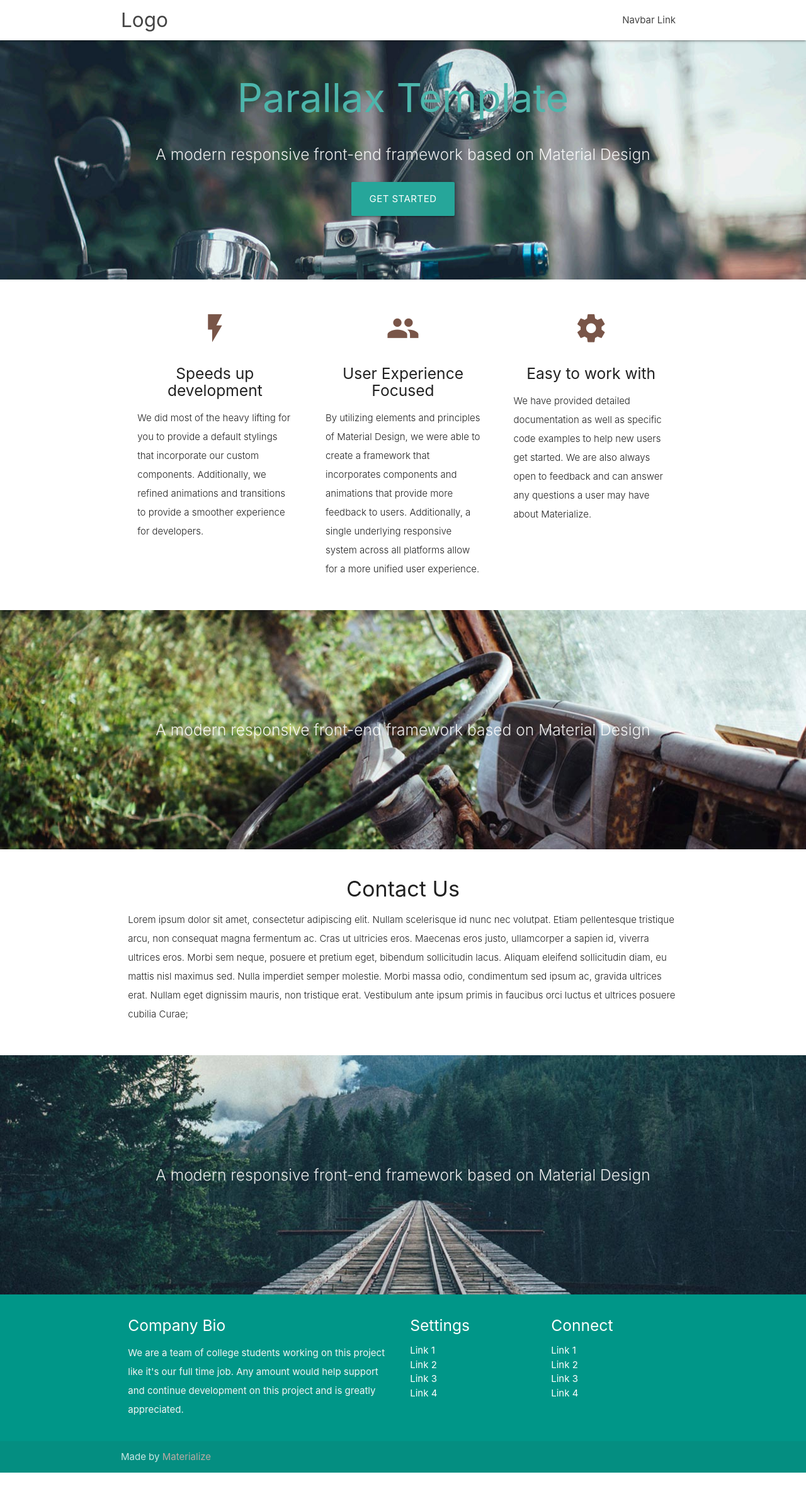
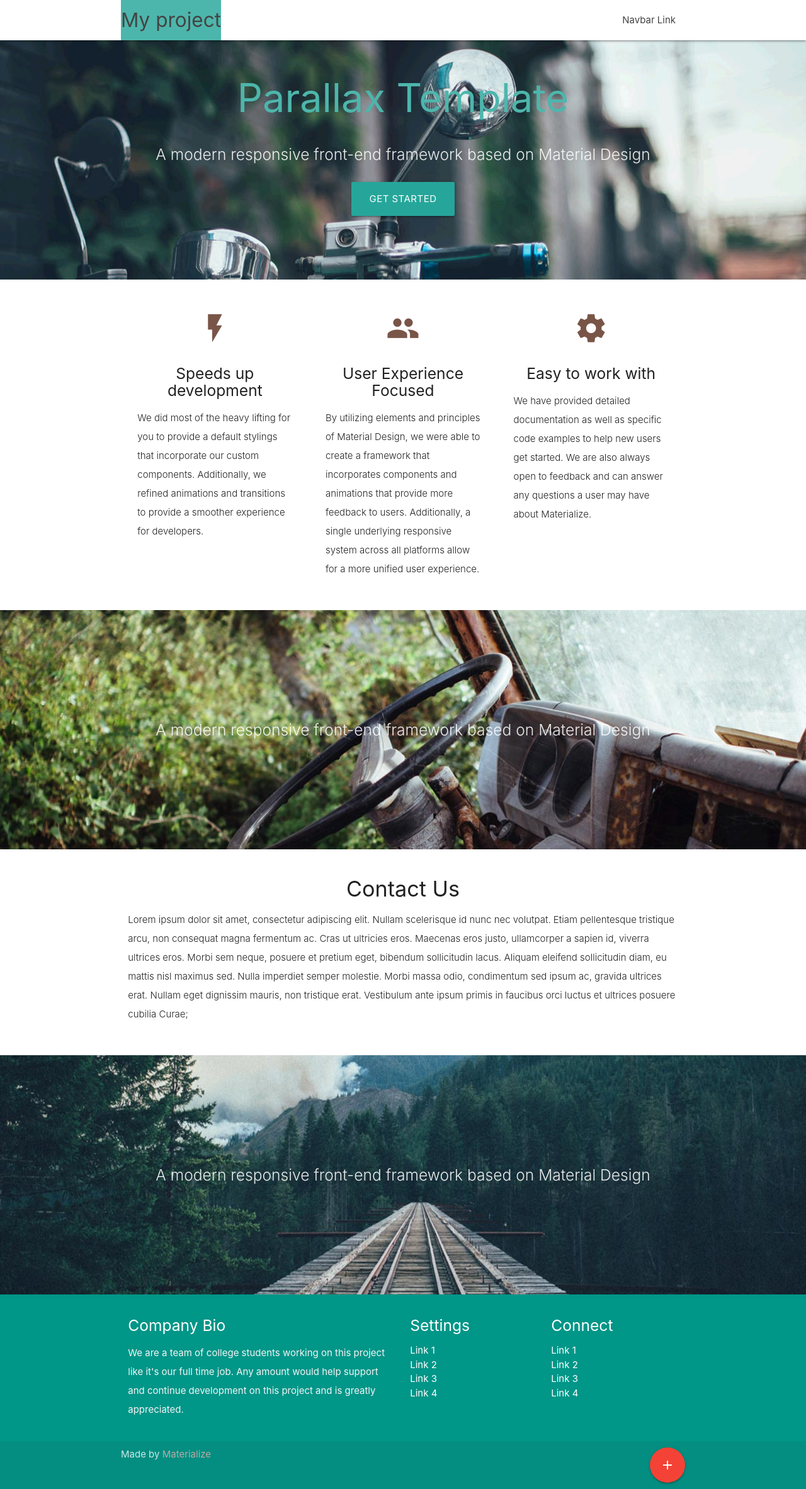
Before and after one commit to waxa-10/my_init_project, a website: page index.html in a window 1280 px wide. Shown: the whole page at 63% size. Before the commit the page ends 2339 px from the top, so only its background shows below. Drawn offline with nearby package versions, Linux system fonts and the light colour scheme.

Commit message:
Created footer button & changed logo color

```diff
--- a/index.html
+++ b/index.html
@@ -12,8 +12,8 @@
 </head>
 <body>
   <nav class="white" role="navigation">
-    <div class="nav-wrapper container">
-      <a id="logo-container" href="#" class="brand-logo">Logo</a>
+    <div class="nav-wrapper container ">
+      <a id="logo-container" href="#" class="brand-logo teal lighten-2">My project</a>
       <ul class="right hide-on-med-and-down">
         <li><a href="#">Navbar Link</a></li>
       </ul>
@@ -150,6 +150,7 @@
     <div class="footer-copyright">
       <div class="container">
       Made by <a class="brown-text text-lighten-3" href="http://materializecss.com">Materialize</a>
+        <a class="btn-floating right btn-large waves-effect waves-light red"><i class="material-icons">add</i></a>
       </div>
     </div>
   </footer>
```
